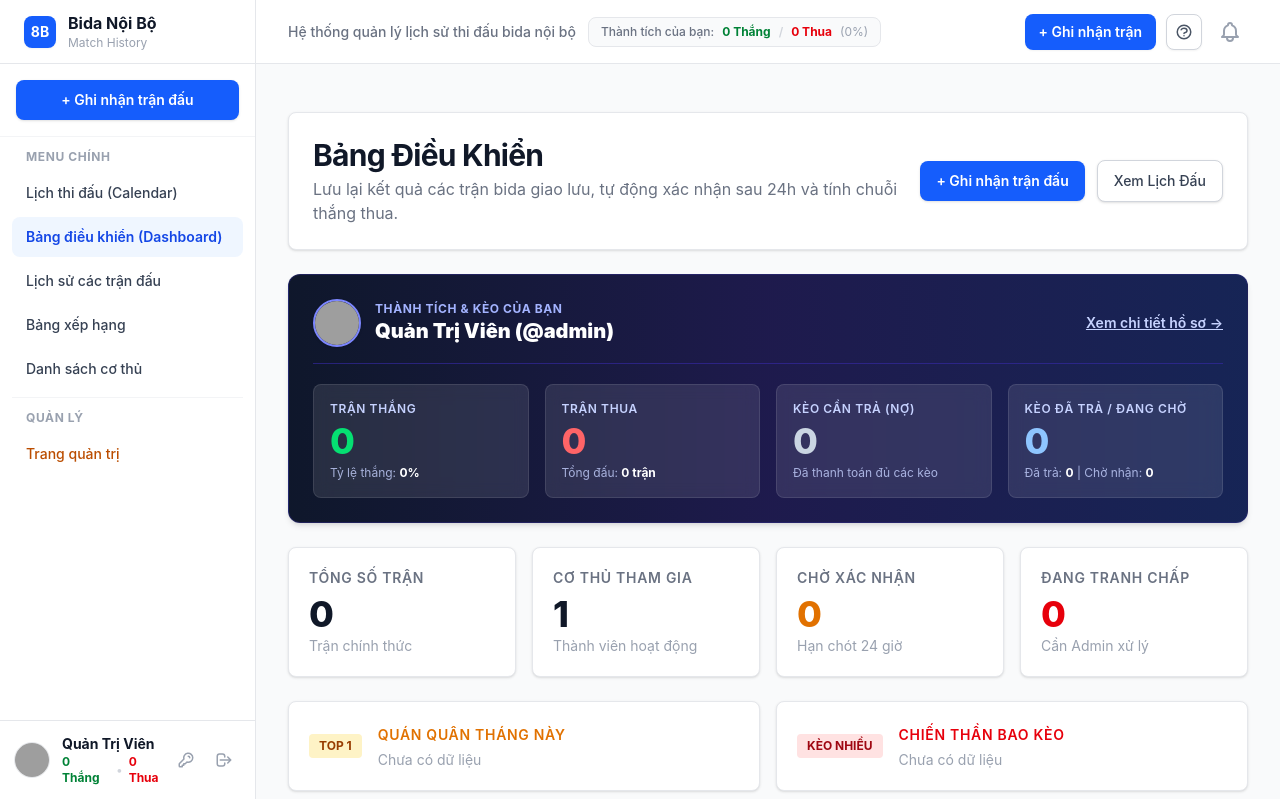
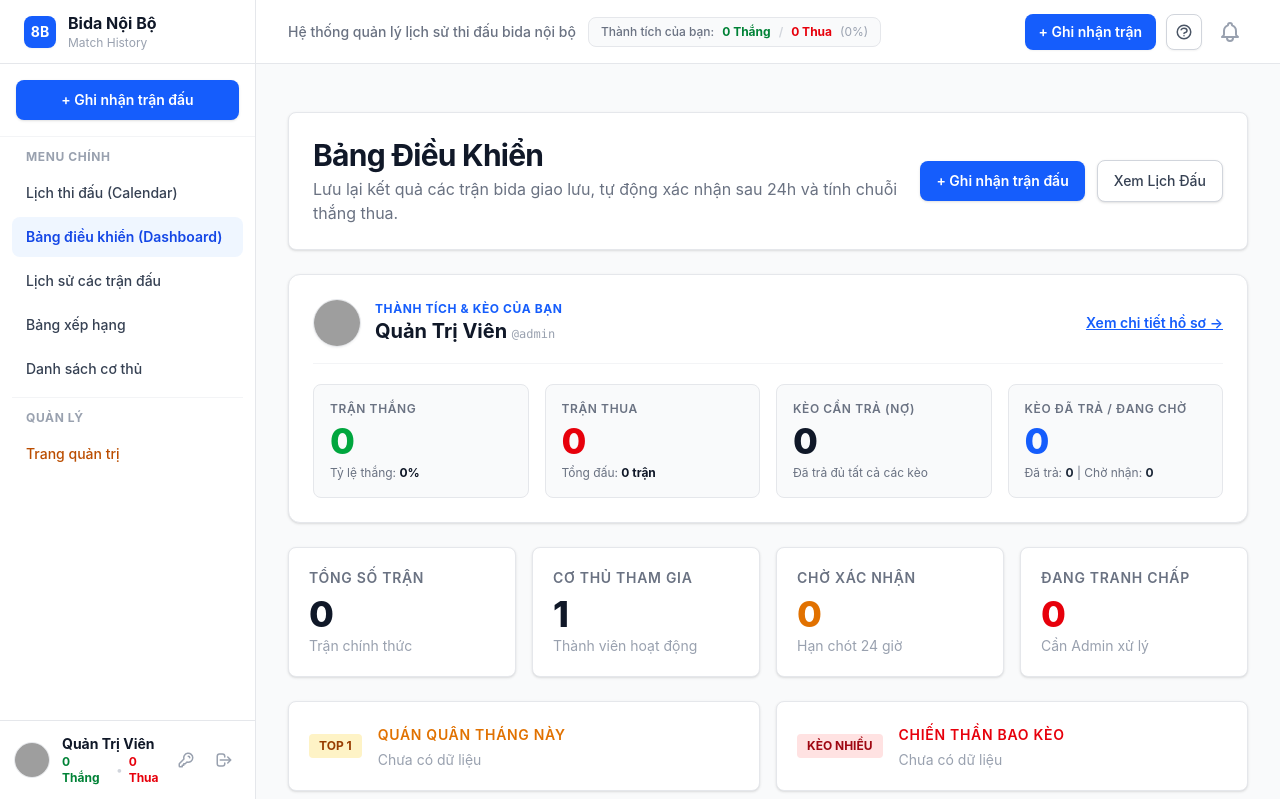
Before and after one commit to anle39450-gif/bidanoibo, a Laravel app: page /dashboard in a window 1280 px wide. Shown: the top 799 px of the page. Run offline with Laravel 12, Linux system fonts and the light colour scheme; a user stored in the database is signed in; data comes from the database, SQL or seed files in the repository; data that the repository does not hold is empty; style sheets or scripts are compiled from the project's sources; some libraries are stand-ins or nearby versions; grey boxes are pictures that could not be loaded.

Commit message:
feat: add prize settlement, personal win loss counters on topbar, sidebar and dashboard

```diff
--- a/resources/views/dashboard/index.blade.php
+++ b/resources/views/dashboard/index.blade.php
@@ -36,23 +36,23 @@
         </div>
 
         @auth
-            <!-- Personal Stats & Settlement Summary -->
-            <div class="bg-gradient-to-r from-slate-900 via-indigo-950 to-blue-950 text-white rounded-xl p-5 sm:p-6 shadow-md space-y-5 border border-indigo-900/50">
-                <div class="flex flex-col sm:flex-row sm:items-center justify-between gap-3 border-b border-indigo-800/60 pb-4">
+            <!-- Personal Stats & Settlement Summary (Light Theme matching app) -->
+            <div class="bg-white border border-gray-200 rounded-xl p-5 sm:p-6 shadow-sm space-y-5">
+                <div class="flex flex-col sm:flex-row sm:items-center justify-between gap-3 border-b border-gray-100 pb-4">
                     <div class="flex items-center gap-3.5">
-                        <img src="{{ auth()->user()->avatar_url }}" alt="{{ auth()->user()->name }}" class="w-12 h-12 rounded-full border-2 border-indigo-400 object-cover shadow">
+                        <img src="{{ auth()->user()->avatar_url }}" alt="{{ auth()->user()->name }}" class="w-12 h-12 rounded-full border border-gray-200 object-cover shadow-xs">
                         <div>
-                            <div class="text-xs uppercase tracking-wider text-indigo-300 font-bold">Thành tích & Kèo của bạn</div>
-                            <div class="text-lg sm:text-xl font-black text-white">{{ auth()->user()->name }} (@<span>{{ auth()->user()->username }}</span>)</div>
+                            <div class="text-xs uppercase tracking-wider text-blue-600 font-bold">Thành tích & Kèo của bạn</div>
+                            <div class="text-lg sm:text-xl font-bold text-gray-900">{{ auth()->user()->name }} <span class="text-xs text-gray-400 font-normal font-mono">@<span>{{ auth()->user()->username }}</span></span></div>
                         </div>
                     </div>
                     <div class="flex items-center gap-2 text-xs sm:text-sm">
                         @if($myStats && $myStats['current_streak_count'] > 0)
-                            <span class="px-3 py-1 rounded-full font-bold {{ $myStats['current_streak_type'] === 'win' ? 'bg-green-500/20 text-green-300 border border-green-500/40' : 'bg-red-500/20 text-red-300 border border-red-500/40' }}">
+                            <span class="px-3 py-1 rounded-full font-bold {{ $myStats['current_streak_type'] === 'win' ? 'bg-green-100 text-green-800 border border-green-200' : 'bg-red-100 text-red-800 border border-red-200' }}">
                                 Chuỗi: {{ $myStats['current_streak_count'] }} trận {{ $myStats['current_streak_type'] === 'win' ? 'Thắng' : 'Thua' }}
                             </span>
                         @endif
-                        <a href="{{ route('members.show', auth()->user()->username) }}" class="text-indigo-200 hover:text-white font-semibold underline text-xs sm:text-sm">
+                        <a href="{{ route('members.show', auth()->user()->username) }}" class="text-blue-600 hover:text-blue-700 font-semibold underline text-xs sm:text-sm">
                             Xem chi tiết hồ sơ →
                         </a>
                     </div>
@@ -61,68 +61,68 @@
                 <!-- 4 Personal Metric Boxes -->
                 <div class="grid grid-cols-2 lg:grid-cols-4 gap-3 sm:gap-4">
                     <!-- Wins -->
-                    <div class="bg-white/10 backdrop-blur-sm border border-white/10 rounded-lg p-4">
-                        <div class="text-xs font-semibold text-indigo-200 uppercase tracking-wider">Trận Thắng</div>
-                        <div class="text-3xl sm:text-4xl font-extrabold text-green-400 mt-1">{{ $myStats['wins'] ?? 0 }}</div>
-                        <div class="text-xs text-indigo-200/80 mt-1">Tỷ lệ thắng: <b class="text-white">{{ $myStats['win_rate'] ?? 0 }}%</b></div>
+                    <div class="bg-gray-50 border border-gray-200 rounded-lg p-4">
+                        <div class="text-xs font-semibold text-gray-500 uppercase tracking-wider">Trận Thắng</div>
+                        <div class="text-3xl sm:text-4xl font-extrabold text-green-600 mt-1">{{ $myStats['wins'] ?? 0 }}</div>
+                        <div class="text-xs text-gray-500 mt-1">Tỷ lệ thắng: <b class="text-gray-900">{{ $myStats['win_rate'] ?? 0 }}%</b></div>
                     </div>
 
                     <!-- Losses -->
-                    <div class="bg-white/10 backdrop-blur-sm border border-white/10 rounded-lg p-4">
-                        <div class="text-xs font-semibold text-indigo-200 uppercase tracking-wider">Trận Thua</div>
-                        <div class="text-3xl sm:text-4xl font-extrabold text-red-400 mt-1">{{ $myStats['losses'] ?? 0 }}</div>
-                        <div class="text-xs text-indigo-200/80 mt-1">Tổng đấu: <b class="text-white">{{ $myStats['total_matches'] ?? 0 }} trận</b></div>
+                    <div class="bg-gray-50 border border-gray-200 rounded-lg p-4">
+                        <div class="text-xs font-semibold text-gray-500 uppercase tracking-wider">Trận Thua</div>
+                        <div class="text-3xl sm:text-4xl font-extrabold text-red-600 mt-1">{{ $myStats['losses'] ?? 0 }}</div>
+                        <div class="text-xs text-gray-500 mt-1">Tổng đấu: <b class="text-gray-900">{{ $myStats['total_matches'] ?? 0 }} trận</b></div>
                     </div>
 
                     <!-- Unpaid Debts (Kèo cần trả) -->
-                    <div class="bg-white/10 backdrop-blur-sm border border-white/10 rounded-lg p-4 {{ $myUnpaidDebtsCount > 0 ? 'ring-2 ring-amber-400/80' : '' }}">
-                        <div class="text-xs font-semibold text-indigo-200 uppercase tracking-wider">Kèo Cần Trả (Nợ)</div>
-                        <div class="text-3xl sm:text-4xl font-extrabold {{ $myUnpaidDebtsCount > 0 ? 'text-amber-400' : 'text-slate-300' }} mt-1">
+                    <div class="rounded-lg p-4 {{ $myUnpaidDebtsCount > 0 ? 'bg-amber-50 border-2 border-amber-300' : 'bg-gray-50 border border-gray-200' }}">
+                        <div class="text-xs font-semibold {{ $myUnpaidDebtsCount > 0 ? 'text-amber-800' : 'text-gray-500' }} uppercase tracking-wider">Kèo Cần Trả (Nợ)</div>
+                        <div class="text-3xl sm:text-4xl font-extrabold {{ $myUnpaidDebtsCount > 0 ? 'text-amber-600' : 'text-gray-900' }} mt-1">
                             {{ $myUnpaidDebtsCount }}
                         </div>
-                        <div class="text-xs text-indigo-200/80 mt-1">
-                            {{ $myUnpaidDebtsCount > 0 ? 'Bạn có trận thua chưa trả kèo' : 'Đã thanh toán đủ các kèo' }}
+                        <div class="text-xs {{ $myUnpaidDebtsCount > 0 ? 'text-amber-700 font-medium' : 'text-gray-500' }} mt-1">
+                            {{ $myUnpaidDebtsCount > 0 ? 'Bạn có trận thua chưa trả kèo' : 'Đã trả đủ tất cả các kèo' }}
                         </div>
                     </div>
 
                     <!-- Settled Prizes -->
-                    <div class="bg-white/10 backdrop-blur-sm border border-white/10 rounded-lg p-4">
-                        <div class="text-xs font-semibold text-indigo-200 uppercase tracking-wider">Kèo Đã Trả / Đang Chờ</div>
-                        <div class="text-3xl sm:text-4xl font-extrabold text-blue-300 mt-1">{{ $myPaidDebtsCount }}</div>
-                        <div class="text-xs text-indigo-200/80 mt-1">
-                            Đã trả: <b class="text-white">{{ $myPaidDebtsCount }}</b> | Chờ nhận: <b class="text-white">{{ $myUnpaidReceivablesCount }}</b>
+                    <div class="bg-gray-50 border border-gray-200 rounded-lg p-4">
+                        <div class="text-xs font-semibold text-gray-500 uppercase tracking-wider">Kèo Đã Trả / Đang Chờ</div>
+                        <div class="text-3xl sm:text-4xl font-extrabold text-blue-600 mt-1">{{ $myPaidDebtsCount }}</div>
+                        <div class="text-xs text-gray-500 mt-1">
+                            Đã trả: <b class="text-gray-800">{{ $myPaidDebtsCount }}</b> | Chờ nhận: <b class="text-gray-800">{{ $myUnpaidReceivablesCount }}</b>
                         </div>
                     </div>
                 </div>
 
                 <!-- If there are unpaid debts, show list with Quick Pay button! -->
                 @if($myUnpaidMatches->isNotEmpty())
-                    <div class="bg-amber-500/15 border border-amber-400/30 rounded-lg p-4 mt-2">
-                        <div class="text-sm font-bold text-amber-300 flex items-center justify-between mb-2.5">
+                    <div class="bg-amber-50/60 border border-amber-200 rounded-lg p-4 mt-2">
+                        <div class="text-sm font-bold text-amber-900 flex items-center justify-between mb-2.5">
                             <span>Danh sách trận bạn thua chưa trả kèo ({{ $myUnpaidDebtsCount }} trận)</span>
-                            <span class="text-xs text-amber-200/70 font-normal">Bấm "Trả kèo ngay" để cập nhật</span>
+                            <span class="text-xs text-amber-700 font-normal">Bấm "Trả kèo ngay" để cập nhật</span>
                         </div>
-                        <div class="divide-y divide-white/10 space-y-2">
+                        <div class="divide-y divide-amber-200/60 space-y-2">
                             @foreach($myUnpaidMatches as $debtMatch)
                                 <div class="pt-2 flex flex-col sm:flex-row sm:items-center justify-between gap-3 text-sm">
                                     <div>
-                                        <div class="font-bold text-white flex items-center gap-2">
-                                            <span>Thua trước: <span class="text-amber-300">{{ $debtMatch->winner_names }}</span></span>
-                                            <span class="text-xs text-gray-300 font-normal">({{ $debtMatch->played_at->format('d/m/Y') }})</span>
+                                        <div class="font-bold text-gray-900 flex items-center gap-2">
+                                            <span>Thua trước: <span class="text-blue-700">{{ $debtMatch->winner_names }}</span></span>
+                                            <span class="text-xs text-gray-400 font-normal font-mono">({{ $debtMatch->played_at->format('d/m/Y') }})</span>
                                         </div>
-                                        <div class="text-xs text-indigo-200 mt-0.5">
-                                            Kèo phải trả: <b class="text-white bg-white/20 px-2 py-0.5 rounded">{{ $debtMatch->prize }}</b>
+                                        <div class="text-xs text-gray-600 mt-0.5">
+                                            Kèo phải trả: <b class="text-amber-900 bg-amber-100 border border-amber-200 px-2 py-0.5 rounded">{{ $debtMatch->prize }}</b>
                                         </div>
                                     </div>
                                     <div class="flex items-center gap-2 shrink-0">
                                         <form method="POST" action="{{ route('matches.pay-prize', $debtMatch->id) }}" onsubmit="return confirm('Xác nhận bạn đã trả kèo \'{{ $debtMatch->prize }}\' cho trận đấu này?')">
                                             @csrf
-                                            <button type="submit" class="bg-amber-500 hover:bg-amber-600 text-gray-950 font-bold text-xs px-3.5 py-1.5 rounded-md shadow transition cursor-pointer">
+                                            <button type="submit" class="bg-blue-600 hover:bg-blue-700 text-white font-semibold text-xs px-3.5 py-1.5 rounded-lg shadow-xs transition cursor-pointer">
                                                 Trả kèo ngay
                                             </button>
                                         </form>
-                                        <a href="{{ route('matches.show', $debtMatch->id) }}" class="text-xs text-white/80 hover:text-white underline">
-                                            Chi tiết
+                                        <a href="{{ route('matches.show', $debtMatch->id) }}" class="text-xs text-blue-600 hover:underline font-medium">
+                                            Chi tiết →
                                         </a>
                                     </div>
                                 </div>
```
